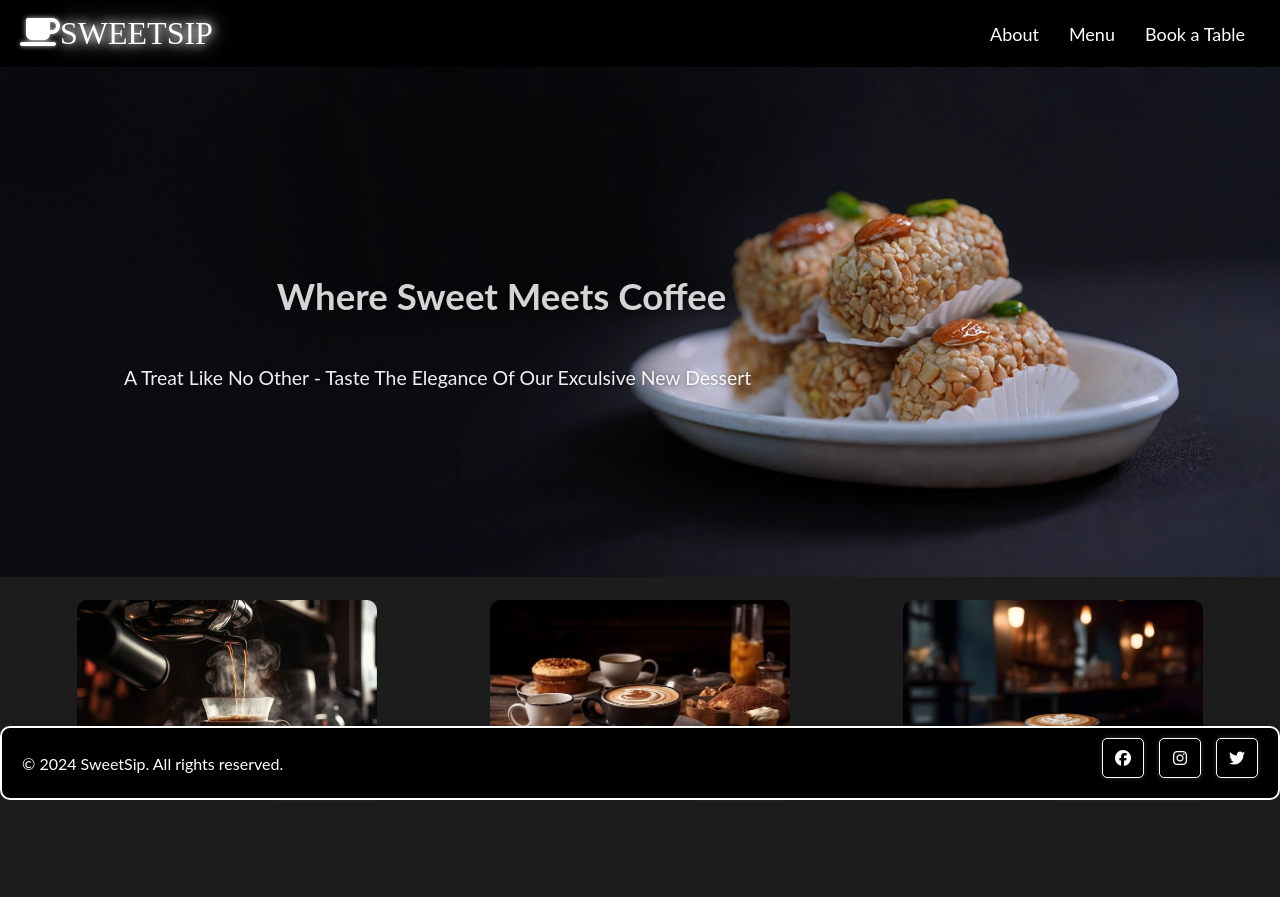
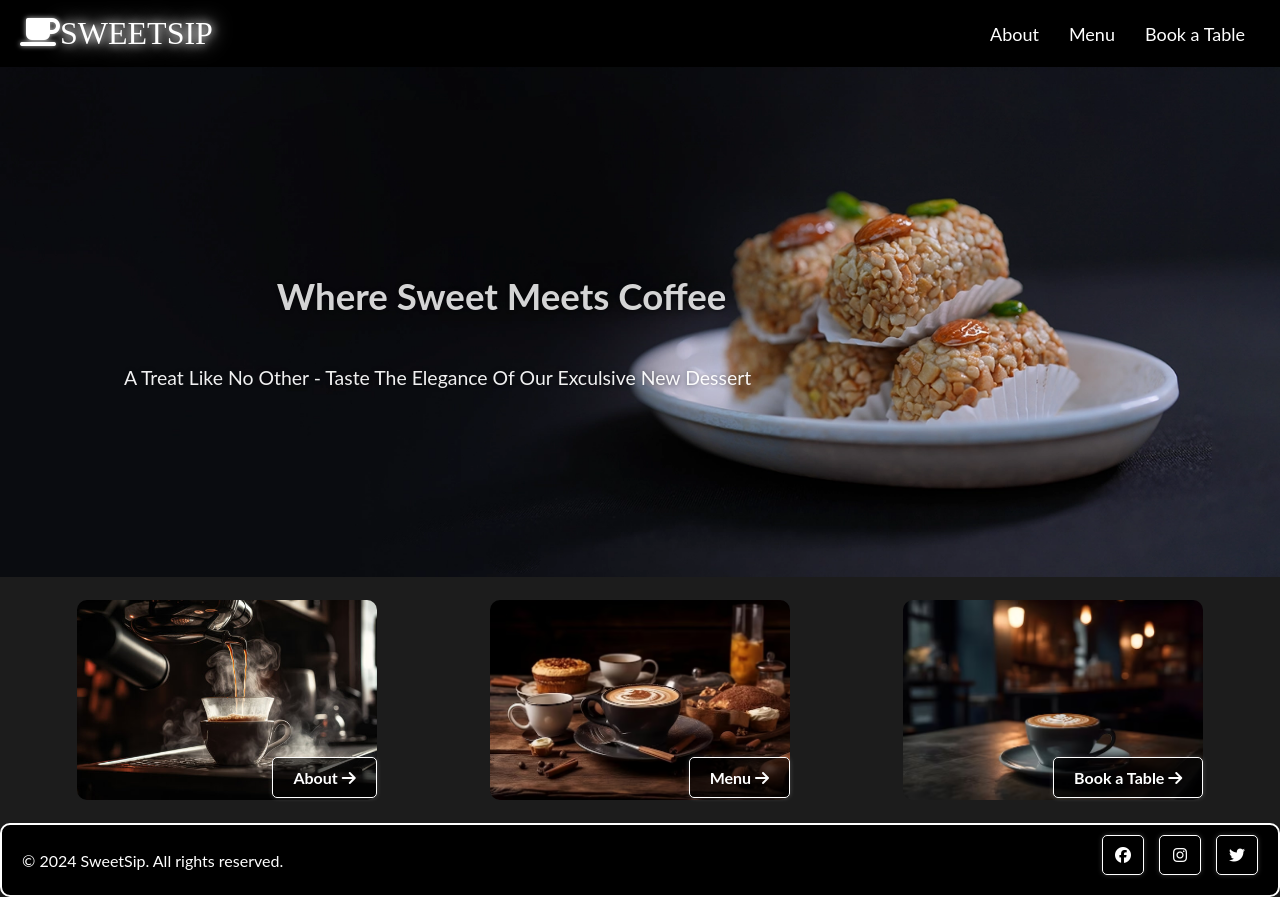
Before and after one commit to Khushbu551/SweetSip, a plain HTML site: page index.html in a window 1280 px wide. Drawn offline with Linux system fonts and the light colour scheme.

Commit message:
position

```diff
--- a/style.css
+++ b/style.css
@@ -30,6 +30,7 @@
 /* ----------------------------------------------------------------------------------- */
 
 /* Navbar Styling */
+
 .main-page {
   height: auto;
   overflow-x: hidden;
@@ -205,12 +206,11 @@ footer {
   height: 8%;
   width: 100%;
   border: 2px solid white;
+  position: relative;
   display: flex;
   justify-content: space-between;
   align-items: center;
   border-radius: 10px;
-  position: sticky;
-  bottom: 0;
 }
 
 .footer p {
```
